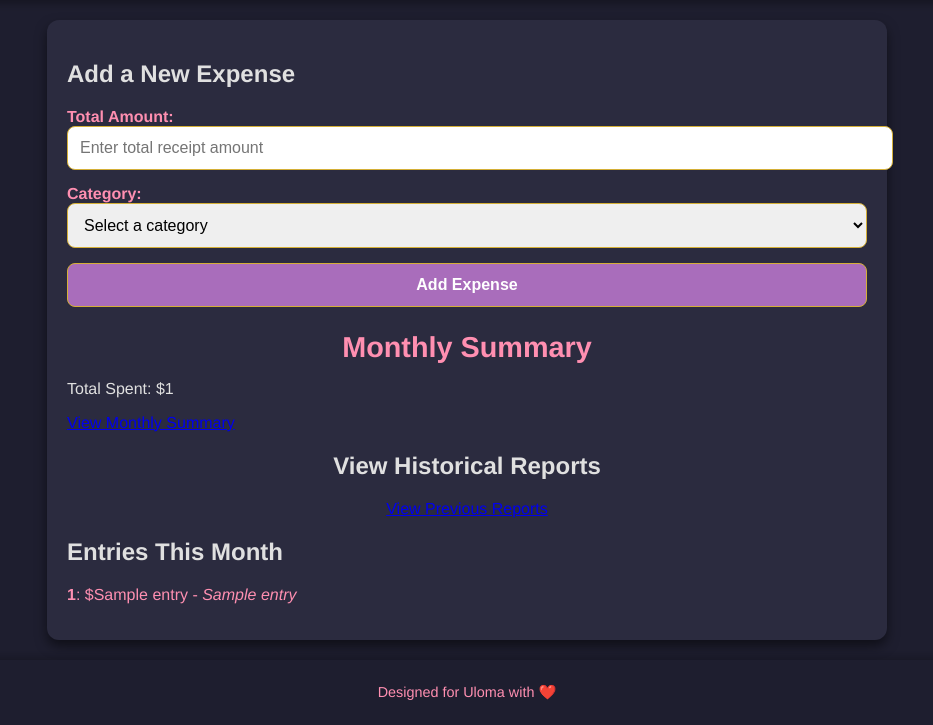
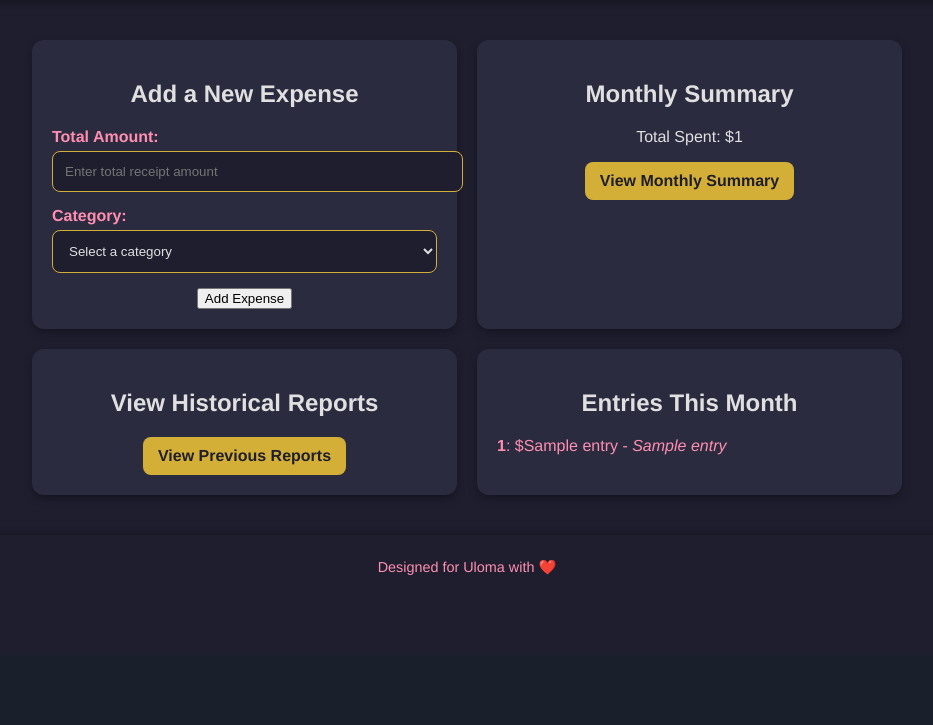
Before and after one commit to Tolu-McGill/App-for-Rose, a Flask app: template templates/index.html in a window 1280 px wide. Shown: the part 145-870 px from the top of the page, without its empty margins (173-1106 px from the left). After the commit the page ends 720 px from the top, so only its background shows below. Run offline with Flask 3, Linux system fonts and the light colour scheme; the template is opened without the code that fills it: most values are stand-ins (such as "Sample title", 1, 10 or a date in 2020); some libraries are stand-ins or nearby versions.

Commit message:
Update style.css
make homepage look decent

```diff
--- a/static/style.css
+++ b/static/style.css
@@ -7,6 +7,7 @@ body {
     padding: 0;
 }
 
+/* Header Styling */
 header {
     background-color: #5a1d5e; /* Dark purple */
     color: #ff8fb1; /* Soft pink */
@@ -21,109 +22,104 @@ header h1 {
     font-size: 2.5rem;
 }
 
-header a {
-    color: #e0e0e0;
-    text-decoration: none;
-    font-size: 1rem;
-}
-
 /* Main Container */
 main {
     margin: 20px auto;
-    max-width: 800px;
+    max-width: 900px; /* Increased width for better layout */
     padding: 20px;
-    background-color: #2b2b3f; /* Darker background */
-    box-shadow: 0px 6px 12px rgba(0, 0, 0, 0.5);
+    display: flex;
+    flex-wrap: wrap; /* Arrange sections in rows if screen is wide */
+    gap: 20px;
+    justify-content: center;
+}
+
+/* New Card Styling for Sections */
+.card {
+    background-color: #2b2b3f; /* Slightly lighter than the main background */
+    padding: 20px;
     border-radius: 12px;
+    box-shadow: 0px 4px 8px rgba(0, 0, 0, 0.3);
+    width: calc(45% - 20px); /* Two cards per row with spacing */
+    text-align: center;
+}
+
+/* For Full-Width Sections */
+.card.full-width {
+    width: 100%;
+}
+
+/* Button Styling */
+.button {
+    display: inline-block;
+    padding: 10px 15px;
+    background-color: #d4af37; /* Gold */
+    color: #1e1e2f; /* Dark text */
+    text-align: center;
+    border-radius: 8px;
+    text-decoration: none;
+    font-weight: bold;
+    transition: background-color 0.3s ease;
+}
+
+.button:hover {
+    background-color: #ff8fb1; /* Soft pink */
+    color: #1e1e2f;
 }
 
 /* Form Styling */
-form {
-    display: flex;
-    flex-direction: column;
-    gap: 15px;
+.form-group {
+    margin-bottom: 15px;
+    text-align: left;
 }
 
 label {
+    display: block;
     font-weight: bold;
+    margin-bottom: 5px;
     color: #ff8fb1; /* Soft pink */
 }
 
 input[type="number"],
-select,
-button {
+select {
+    width: 100%;
     padding: 12px;
-    font-size: 1rem;
     border: 1px solid #d4af37; /* Gold */
     border-radius: 8px;
-    width: 100%;
-    transition: all 0.3s ease;
+    background-color: #1e1e2f;
+    color: #e0e0e0;
+    transition: border-color 0.3s ease;
 }
 
 input[type="number"]:focus,
 select:focus {
-    outline: none;
     border-color: #a96dbb; /* Purple focus color */
 }
 
-button {
-    background-color: #a96dbb; /* Deep pink-purple */
-    color: #ffffff;
-    cursor: pointer;
-    font-weight: bold;
+/* Monthly Tracker Section */
+#monthly-tracker ul {
+    list-style-type: none;
+    padding: 0;
+    margin: 0;
 }
 
-button:hover {
-    background-color: #d4af37; /* Gold on hover */
+#monthly-tracker li {
+    margin: 8px 0;
+    color: #ff8fb1;
+    font-size: 1rem;
+    text-align: left;
 }
 
-/* Monthly Summary */
-#monthly-summary h2 {
-    color: #ff8fb1; /* Soft pink */
-    font-size: 1.8rem;
-    text-align: center;
-    margin-bottom: 10px;
+/* Historical Reports Section */
+#historical-reports ul {
+    list-style-type: none;
+    padding: 0;
 }
 
-#expense-chart {
-    margin-top: 20px;
-}
-
-/* Table Styling */
-#expense-breakdown table {
-    width: 100%;
-    border-collapse: collapse;
-    font-size: 1rem;
-    margin-top: 20px;
-}
-
-#expense-breakdown th,
-#expense-breakdown td {
-    padding: 12px;
+#historical-reports li {
+    margin: 10px 0;
+    color: #e0e0e0;
+    font-size: 1.1rem;
     text-align: left;
-    border-bottom: 1px solid #5a1d5e; /* Dark purple border */
-}
-
-#expense-breakdown th {
-    background-color: #d4af37; /* Gold */
-    color: #1e1e2f; /* Dark text */
-}
-
-#expense-breakdown tr:nth-child(even) {
-    background-color: #2b2b3f; /* Darker row background */
-}
-
-/* Chart Section */
-#chart-section h2 {
-    color: #ff8fb1; /* Soft pink */
-    font-size: 1.5rem;
-    text-align: center;
-    margin-top: 30px;
-}
-
-#expenseChart {
-    max-width: 100%;
-    height: auto;
 }
 
 /* Footer Styling */
@@ -135,6 +131,7 @@ footer {
     font-size: 0.9rem;
     box-shadow: 0px -4px 8px rgba(0, 0, 0, 0.2);
 }
+
 /* Logo Styling */
 .logo {
     width: 60px; /* Adjust as needed */
@@ -142,35 +139,3 @@ footer {
     margin-right: 15px;
     vertical-align: middle;
 }
-/* Historical Reports Section */
-#historical-reports {
-    margin-top: 20px;
-    text-align: center;
-}
-
-#historical-reports ul {
-    list-style-type: none;
-    padding: 0;
-}
-
-#historical-reports li {
-    margin: 10px 0;
-    color: #e0e0e0;
-    font-size: 1.1rem;
-}
-
-/* Monthly Tracker Section */
-#monthly-tracker {
-    margin-top: 20px;
-}
-
-#monthly-tracker ul {
-    list-style-type: none;
-    padding: 0;
-}
-
-#monthly-tracker li {
-    margin: 8px 0;
-    color: #ff8fb1;
-    font-size: 1rem;
-}
```
